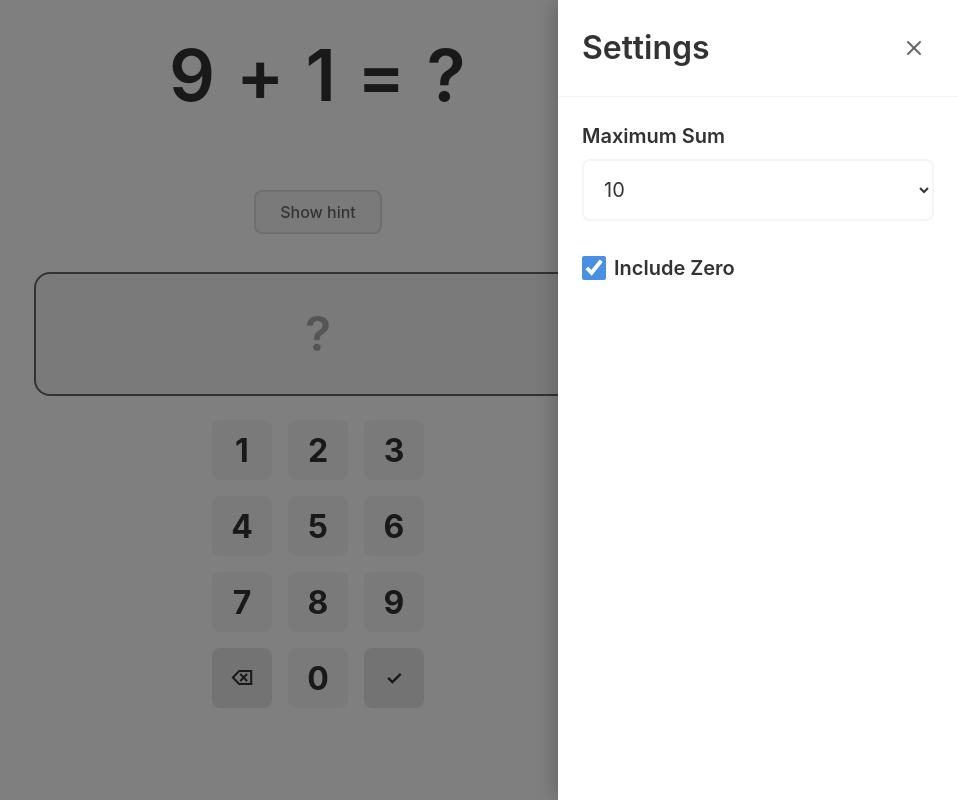
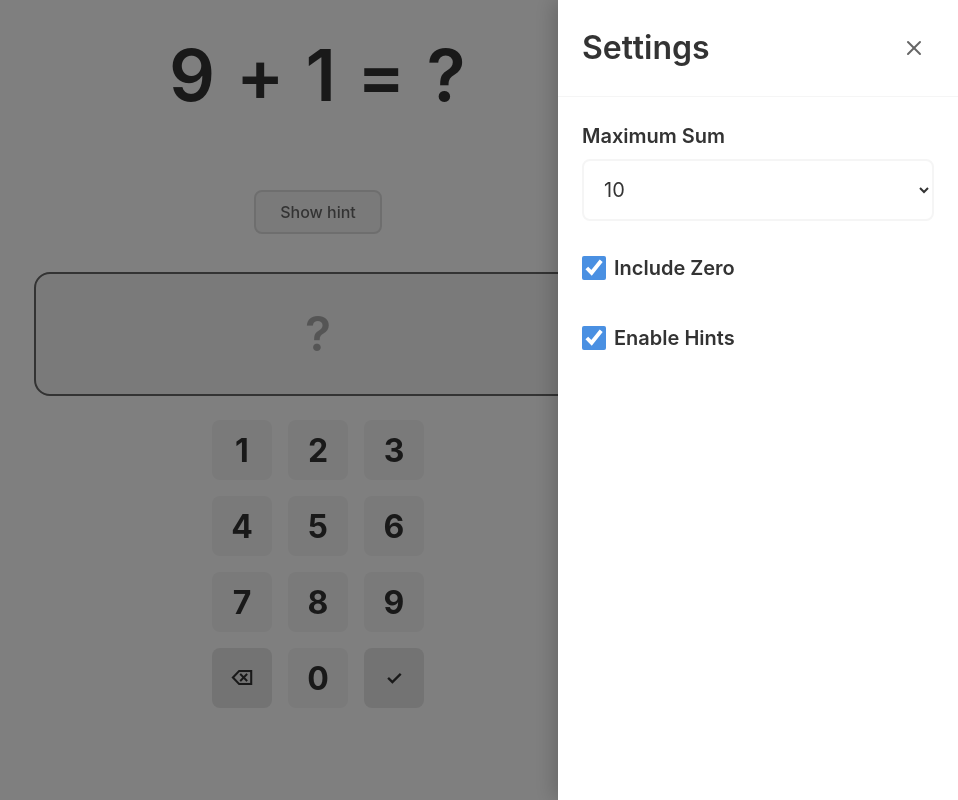
Before and after one commit to cbrit/math-streak, a React (Vite) app: page / in a window 1280 px wide. Both pictures are taken after a click on the button "Open settings". Shown: the whole page, without its empty margins (322-1280 px from the left). Built offline with nearby package versions, Linux system fonts and the light colour scheme.

Commit message:
Add Enable Hints setting

```diff
--- a/src/App.tsx
+++ b/src/App.tsx
@@ -17,6 +17,7 @@ export default function App() {
   // Settings state
   const [maxResult, setMaxResult] = useLocalStorage(STORAGE_KEYS.MAX_RESULT, 10);
   const [allowZero, setAllowZero] = useLocalStorage(STORAGE_KEYS.ALLOW_ZERO, true);
+  const [enableHints, setEnableHints] = useLocalStorage(STORAGE_KEYS.ENABLE_HINTS, true);
   const [isSettingsOpen, setIsSettingsOpen] = useState(false);
 
   // Create game config based on settings
@@ -141,7 +142,7 @@ export default function App() {
         <TenFrame
           operands={state.currentProblem.operands}
           operation={state.currentProblem.operation}
-          enabled={FEATURES.TEN_FRAME_ENABLED}
+          enabled={enableHints}
         />
 
         <AnswerDisplay
@@ -164,6 +165,8 @@ export default function App() {
         onMaxResultChange={setMaxResult}
         allowZero={allowZero}
         onAllowZeroChange={setAllowZero}
+        enableHints={enableHints}
+        onEnableHintsChange={setEnableHints}
       />
     </div>
   );
--- a/src/components/SettingsPanel.tsx
+++ b/src/components/SettingsPanel.tsx
@@ -8,9 +8,11 @@ interface SettingsPanelProps {
   onMaxResultChange: (value: number) => void;
   allowZero: boolean;
   onAllowZeroChange: (value: boolean) => void;
+  enableHints: boolean;
+  onEnableHintsChange: (value: boolean) => void;
 }
 
-export function SettingsPanel({ isOpen, onClose, maxResult, onMaxResultChange, allowZero, onAllowZeroChange }: SettingsPanelProps) {
+export function SettingsPanel({ isOpen, onClose, maxResult, onMaxResultChange, allowZero, onAllowZeroChange, enableHints, onEnableHintsChange }: SettingsPanelProps) {
   // Handle Esc key to close panel
   useEffect(() => {
     if (!isOpen) return;
@@ -113,6 +115,21 @@ export function SettingsPanel({ isOpen, onClose, maxResult, onMaxResultChange, a
               </span>
             </label>
           </div>
+
+          <div className={styles.settingSection}>
+            <label className={styles.checkboxLabel}>
+              <input
+                type="checkbox"
+                className={styles.checkbox}
+                checked={enableHints}
+                onChange={(e) => onEnableHintsChange(e.target.checked)}
+                data-testid="enable-hints-checkbox"
+              />
+              <span className={styles.checkboxText}>
+                Enable Hints
+              </span>
+            </label>
+          </div>
         </div>
       </div>
     </div>
--- a/src/lib/constants.ts
+++ b/src/lib/constants.ts
@@ -20,6 +20,7 @@ export const UI = {
 export const STORAGE_KEYS = {
   MAX_RESULT: 'math-streak-max-result',
   ALLOW_ZERO: 'math-streak-allow-zero',
+  ENABLE_HINTS: 'math-streak-enable-hints',
 } as const;
 
 // Feature flags
```
